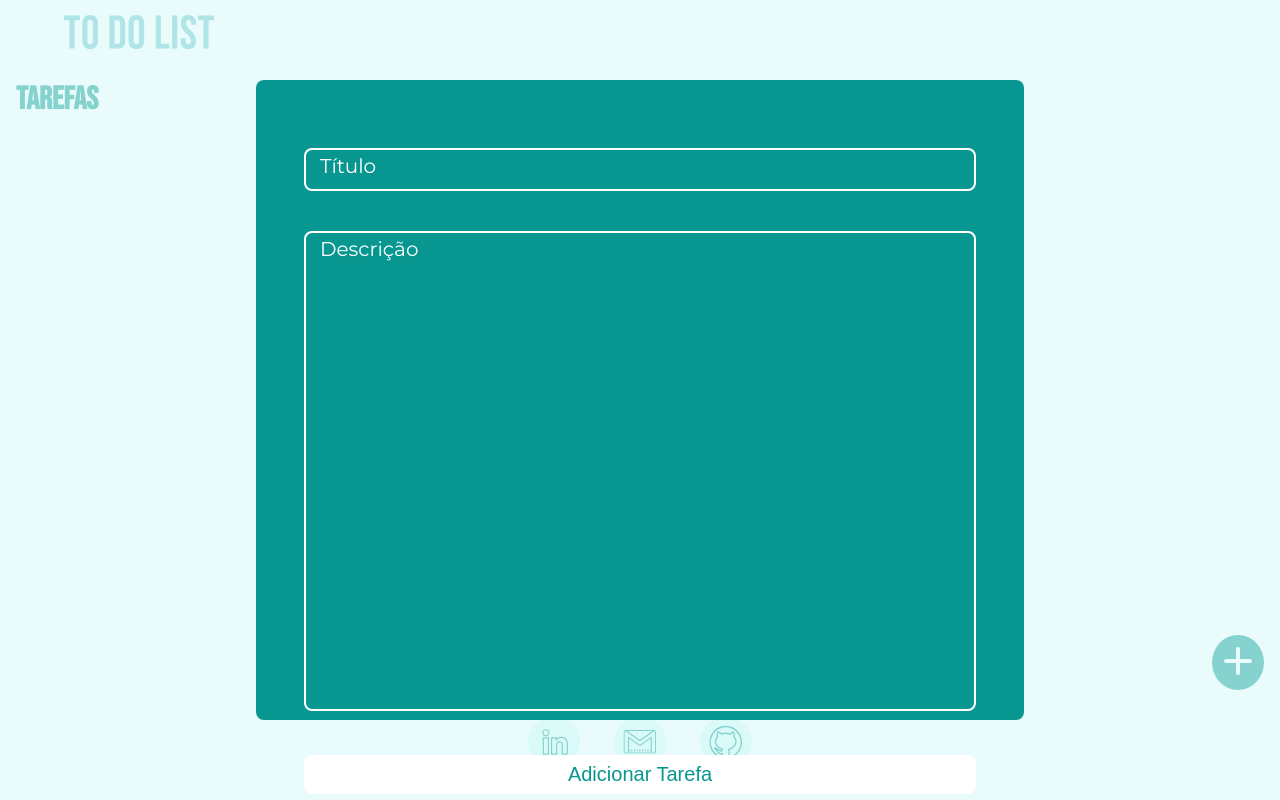
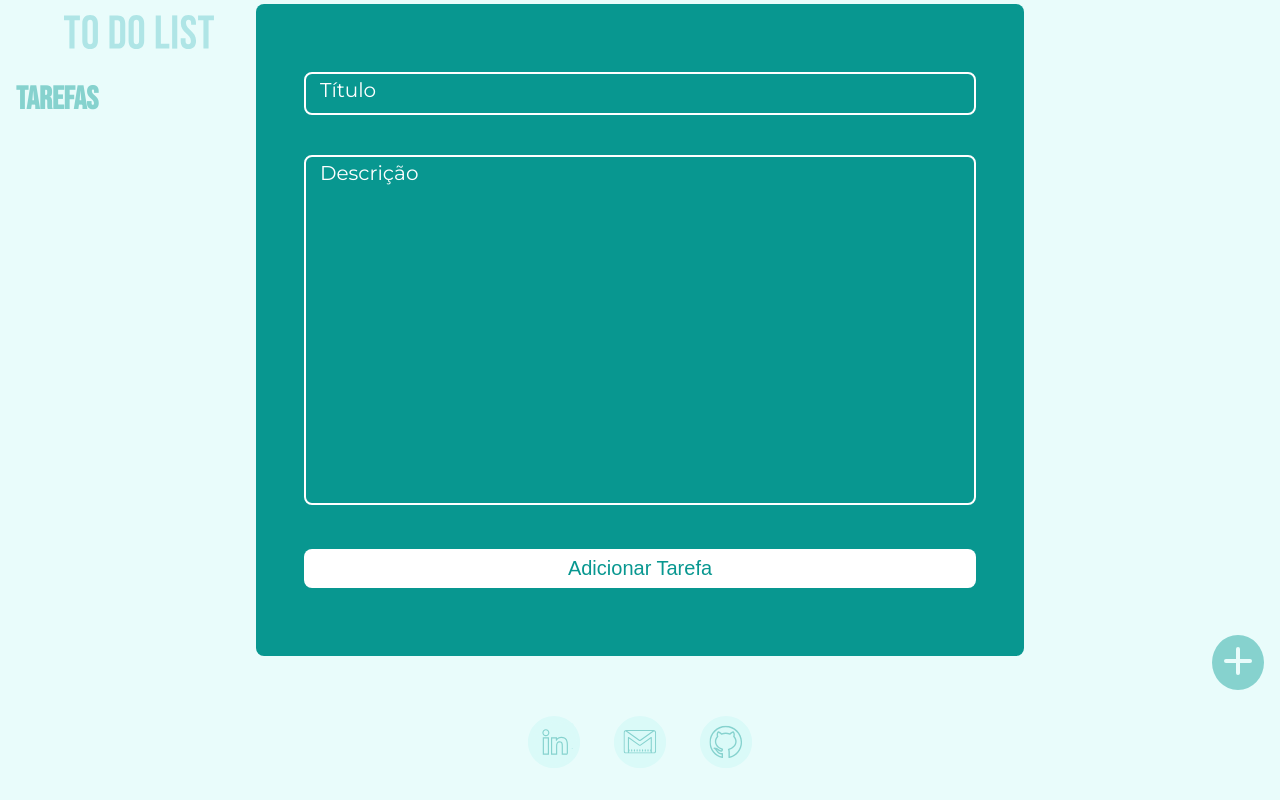
Before and after one commit to dlavinia/todolist, an Angular app: page /dashboard in a window 1280 px wide. Both pictures are taken after a click on the button "Adicionar nova tarefa". Built offline with nearby package versions, Linux system fonts and the light colour scheme.

Commit message:
feat: details css

```diff
--- a/src/app/templates/form/form.component.css
+++ b/src/app/templates/form/form.component.css
@@ -1,7 +1,6 @@
 
 form {
     width: 60%;
-    height: 80vh;
     background-color: #089790;
     padding: 3rem;
     display: flex;
@@ -10,7 +9,7 @@ form {
 
     border-radius: 8px;
     position: absolute;
-    bottom: 10vh;
+    bottom: 18%;
     left: 20%;
 }
 .field{
@@ -27,7 +26,9 @@ input, textarea {
     resize: none;
     width: 100%;
 }
-
+textarea{
+    height: 350px;
+}
 
 label{
     position: absolute;
--- a/src/app/templates/form/form.component.html
+++ b/src/app/templates/form/form.component.html
@@ -6,7 +6,7 @@
             <small *ngIf="form.controls['title'].invalid && !form.controls['title'].pristine">Campo inválido!</small>
         </div>
         <div class="field">
-            <textarea rows="20" formControlName="description" required></textarea>
+            <textarea formControlName="description" required></textarea>
             <label>Descrição</label>
             <small *ngIf="form.controls['description'].invalid && !form.controls['description'].pristine">Campo inválido!</small>
         </div>
```
